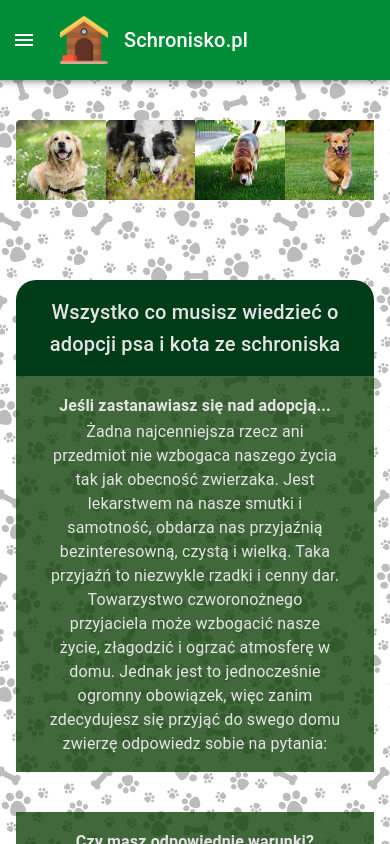
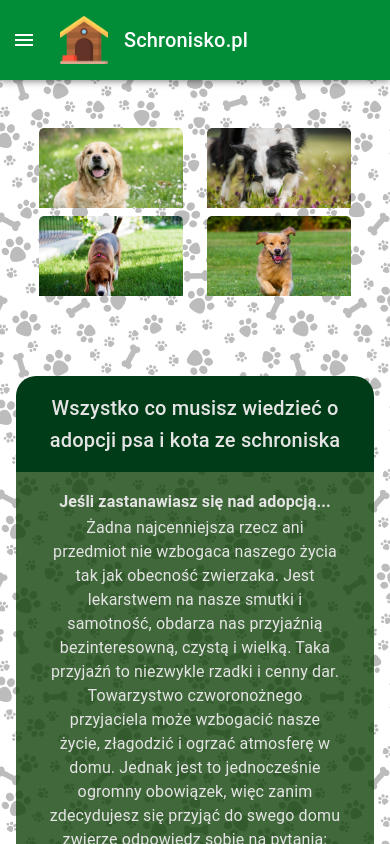
Before and after one commit to MaciekMakowski/Praca-Inzynierska, a React (Vite) app in the folder client/: page /adoption in a window 390 px wide. Shown: the top 844 px of the page. Built offline with nearby package versions, Linux system fonts and the light colour scheme.

Commit message:
Add wrap on top list of dogs imgs

```diff
--- a/client/src/components/adoption.tsx
+++ b/client/src/components/adoption.tsx
@@ -116,6 +116,9 @@ const Adoption = () => {
                     width={'100%'}
                     display={'flex'}
                     justifyContent={"space-evenly"}
+                    sx={{
+                        flexWrap:{xs:'wrap', lg:'nowrap'}
+                    }}
                 >
                     {dogList.map((dog, index) => {
                         return(
@@ -124,8 +127,9 @@ const Adoption = () => {
                                 sx={{
                                     backgroundImage:`url(${dog})`,
                                     backgroundSize:'cover',
-                                    width:{xs:'6rem',sm:'10rem', lg:'16rem'},
-                                    height:{xs:'5rem',sm:'7rem', lg:'10rem'}
+                                    width:{xs:'9rem',sm:'10rem', lg:'16rem'},
+                                    height:{xs:'5rem',sm:'7rem', lg:'10rem'},
+                                    marginTop:{xs:1, md:'0px'}
                                 }}
                             />
                         )
```
